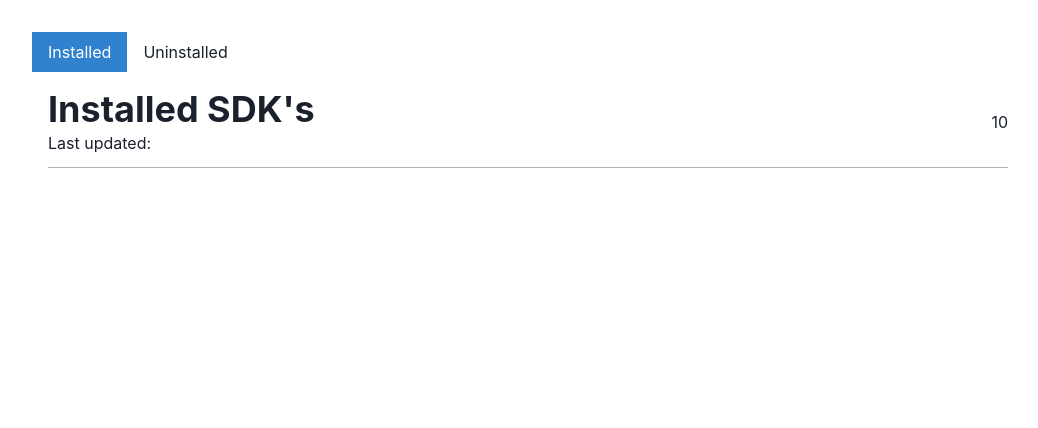
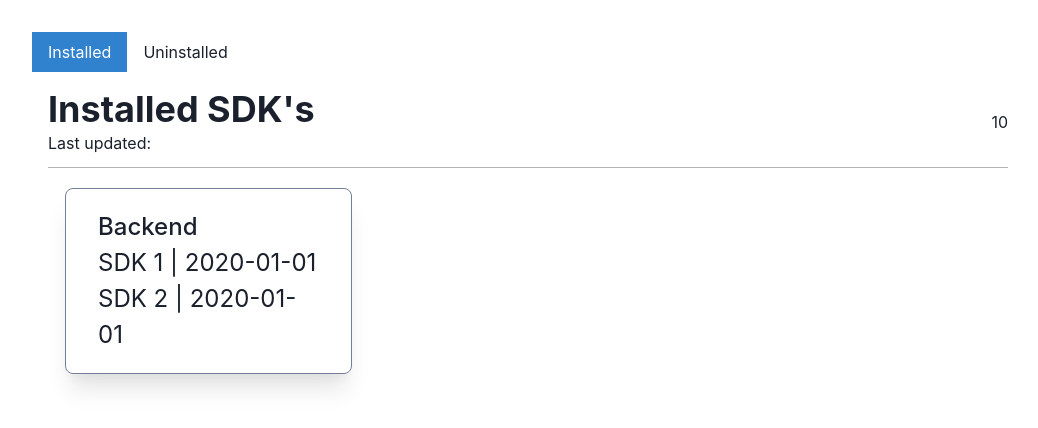
Before and after one commit to peterayeniofficial/sdk-dashoard, a React (Create React App) app: page / in a window 1280 px wide. Shown: the top 428 px of the page, without its empty margins (112-1150 px from the left). Built offline with nearby package versions, Linux system fonts and the light colour scheme.

Commit message:
feat: add SDK content UI

```diff
--- /dev/null
+++ b/src/components/SdkCard/index.tsx
@@ -0,0 +1,35 @@
+import React from 'react';
+import { Stat, StatLabel, StatNumber } from '@chakra-ui/react';
+
+interface SdkCard {
+  name: string;
+  date: string;
+  id: string;
+}
+
+interface SdkCardProps {
+  sdksData: SdkCard[];
+  categoryName: string;
+}
+
+export default function SdkCard({ sdksData, categoryName }: SdkCardProps) {
+  return (
+    <Stat
+      px={{ base: 4, md: 8 }}
+      py={'5'}
+      shadow={'xl'}
+      border={'1px solid'}
+      borderColor="gray.500"
+      rounded={'lg'}
+    >
+      <StatLabel fontSize={'2xl'} fontWeight={'medium'}>
+        {categoryName}
+      </StatLabel>
+      {sdksData.map((sdk, index) => (
+        <StatNumber fontWeight={'sm'} key={sdk.id}>
+          {sdk.name} | {sdk.date}{' '}
+        </StatNumber>
+      ))}
+    </Stat>
+  );
+}
--- a/src/dashboard/Content.tsx
+++ b/src/dashboard/Content.tsx
@@ -1,6 +1,19 @@
-import { Box } from '@chakra-ui/react';
 import React from 'react';
 
+import { Box, SimpleGrid } from '@chakra-ui/react';
+import SdkCard from '../components/SdkCard/index';
+
+const dummyData = [
+  { name: 'SDK 1', date: '2020-01-01', id: '1' },
+  { name: 'SDK 2', date: '2020-01-01', id: '2' },
+];
+
 export default function Content() {
-  return <Box>Content</Box>;
+  return (
+    <Box maxW="7xl" mx={'auto'} pt={5} px={{ base: 2, sm: 12, md: 17 }}>
+      <SimpleGrid columns={{ base: 1, md: 3 }} spacing={{ base: 5, lg: 8 }}>
+        <SdkCard categoryName="Backend" sdksData={dummyData} />
+      </SimpleGrid>
+    </Box>
+  );
 }
--- a/src/dashboard/index.tsx
+++ b/src/dashboard/index.tsx
@@ -22,6 +22,7 @@ export default function Dashboard() {
       <TabPanels>
         <TabPanel>
           <Header />
+          <Content />
         </TabPanel>
         <TabPanel>
           <Header />
```
